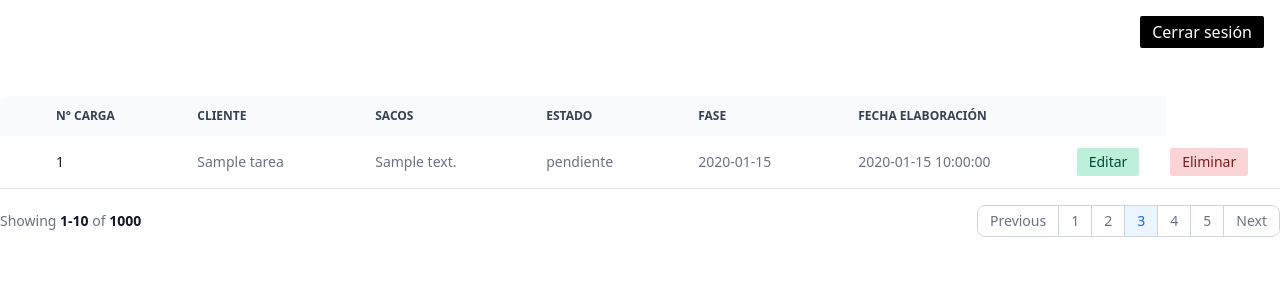
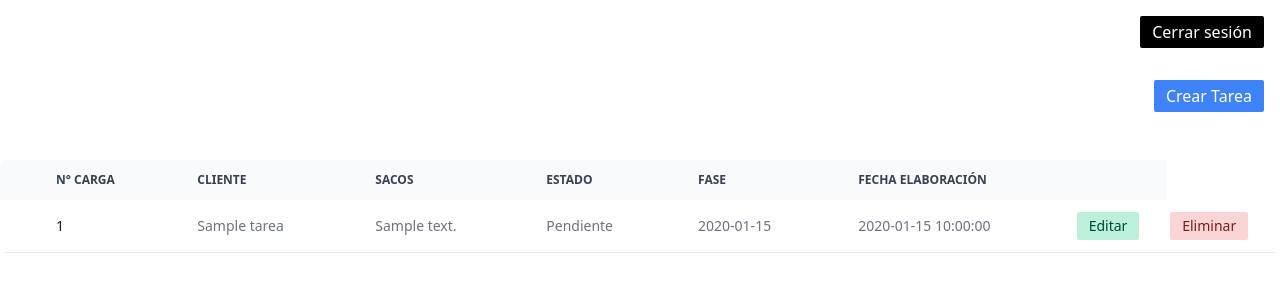
Before and after one commit to LouKamilah/TareasApp_ArquitecturaEnCapas, a PHP site: page /home.php in a window 1280 px wide. Shown: the top 300 px of the page. Run offline with PHP 8.4, Linux system fonts and the light colour scheme; the visitor is signed in with stand-in values (Sample User, id 1); tables that the repository leaves empty hold one stand-in row (values such as "Sample post"); some libraries are stand-ins or nearby versions.

Commit message:
crear tarea 100%

```diff
--- a/code/capa_negocio/tareasController.php
+++ b/code/capa_negocio/tareasController.php
@@ -1,4 +1,7 @@
 <?php
+if (session_status() == PHP_SESSION_NONE) {
+    session_start();
+}
 require_once '../capa_datos/conexion.php';
 require_once '../capa_Datos/Tarea.php';
 require_once '../capa_Datos/User.php';
@@ -32,6 +35,11 @@ class TareasController {
         $tarea = new Tarea($this->db);
         return $tarea->deleteById($id_Tarea);
     }
+
+    public function createTarea($titulo, $descripcion, $date_asig, $estado, $user_id) {
+        $tarea = new Tarea($this->db);
+        return $tarea->create($titulo, $descripcion, $date_asig, $estado, $user_id);
+    }
 }
 
 if ($_SERVER['REQUEST_METHOD'] === 'POST') {
@@ -60,6 +68,21 @@ if ($_SERVER['REQUEST_METHOD'] === 'POST') {
         } else {
             echo "Error al eliminar la tarea.";
         }
+    } elseif (isset($_GET['action']) && $_GET['action'] === 'crear_tarea') {
+        $titulo = $_POST['titulo'];
+        $descripcion = $_POST['descripcion'];
+        $date_asig = $_POST['date_asig'];
+        $estado = $_POST['estado'];
+        $user_id = $_SESSION['user_id']; // Asegúrate de que 'user_id' esté en la sesión
+
+        $tareasController = new TareasController();
+        $result = $tareasController->createTarea($titulo, $descripcion, $date_asig, $estado, $user_id);
+
+        if ($result) {
+            header("Location: ../capa_presentacion/home.php");
+        } else {
+            echo "Error al crear la tarea.";
+        }
     }
 }
 
--- a/code/capa_presentacion/editar.php
+++ b/code/capa_presentacion/editar.php
@@ -40,8 +40,9 @@ if (!$tarea) {
         <select id="estado" name="estado" required>
             <option value="pendiente" <?php echo $tarea['estado'] === 'pendiente' ? 'selected' : ''; ?>>Pendiente
             </option>
-            <option value="completada" <?php echo $tarea['estado'] === 'completada' ? 'selected' : ''; ?>>Completada
+            <option value="en_proceso" <?php echo $tarea['estado'] === 'en_proceso' ? 'selected' : ''; ?>>En Proceso
             </option>
+            <option value="completo" <?php echo $tarea['estado'] === 'completo' ? 'selected' : ''; ?>>Completo</option>
         </select>
         <button type="submit">Guardar Cambios</button>
     </form>
--- a/code/capa_presentacion/home.php
+++ b/code/capa_presentacion/home.php
@@ -21,6 +21,9 @@ if (!isset($_SESSION['user_id'])) {
             <button type="submit" class="font-medium text-white bg-black px-3 py-1 rounded-sm">Cerrar
                 sesión</button>
         </form>
+    </div>
+    <div class="flex justify-end p-4">
+        <a href="crear.php" class="font-medium text-white bg-blue-500 px-3 py-1 rounded-sm">Crear Tarea</a>
     </div>
     <div class="relative overflow-x-auto sm:rounded-lg mt-8">
         <table class="w-full text-sm text-left rtl:text-right text-gray-500">
@@ -53,6 +56,20 @@ if (!isset($_SESSION['user_id'])) {
             <tbody>
                 <?php
                 require_once '../capa_negocio/tareasController.php';
+
+                function formatEstado($estado) {
+                    switch ($estado) {
+                        case 'pendiente':
+                            return 'Pendiente';
+                        case 'en_proceso':
+                            return 'En Proceso';
+                        case 'completo':
+                            return 'Completo';
+                        default:
+                            return $estado;
+                    }
+                }
+
                 $tareasController = new TareasController();
                 $tareas = $tareasController->getTareasByUserId($_SESSION['user_id']); // Asegúrate de que 'user_id' esté en la sesión
 
@@ -62,7 +79,7 @@ if (!isset($_SESSION['user_id'])) {
                     echo "<th scope='row' class='px-6 py-4 font-medium text-gray-900 whitespace-nowrap '>{$tarea['id_Tarea']}</th>";
                     echo "<td class='px-6 py-4'>{$tarea['titulo']}</td>";
                     echo "<td class='px-6 py-4'>{$tarea['descripcion']}</td>";
-                    echo "<td class='px-6 py-4'>{$tarea['estado']}</td>";
+                    echo "<td class='px-6 py-4'>" . formatEstado($tarea['estado']) . "</td>";
                     echo "<td class='px-6 py-4'>{$tarea['date_asig']}</td>";
                     echo "<td class='px-6 py-4'>{$tarea['update_at']}</td>";
                     echo '<td class="px-2 lg:px-1">
@@ -87,42 +104,6 @@ if (!isset($_SESSION['user_id'])) {
             </tbody>
         </table>
 
-        <nav class="flex items-center flex-column flex-wrap md:flex-row justify-between pt-4"
-            aria-label="Table navigation">
-            <span class="text-sm font-normal text-gray-500 mb-4 md:mb-0 block w-full md:inline md:w-auto">Showing
-                <span class="font-semibold text-gray-900 ">1-10</span> of <span
-                    class="font-semibold text-gray-900 ">1000</span></span>
-            <ul class="inline-flex -space-x-px rtl:space-x-reverse text-sm h-8">
-                <li>
-                    <a href="#"
-                        class="flex items-center justify-center px-3 h-8 ms-0 leading-tight text-gray-500 bg-white border border-gray-300 rounded-s-lg hover:bg-gray-100 hover:text-gray-700   ">Previous</a>
-                </li>
-                <li>
-                    <a href="#"
-                        class="flex items-center justify-center px-3 h-8 leading-tight text-gray-500 bg-white border border-gray-300 hover:bg-gray-100 hover:text-gray-700   ">1</a>
-                </li>
-                <li>
-                    <a href="#"
-                        class="flex items-center justify-center px-3 h-8 leading-tight text-gray-500 bg-white border border-gray-300 hover:bg-gray-100 hover:text-gray-700   ">2</a>
-                </li>
-                <li>
-                    <a href="#" aria-current="page"
-                        class="flex items-center justify-center px-3 h-8 text-blue-600 border border-gray-300 bg-blue-50 hover:bg-blue-100 hover:text-blue-700   ">3</a>
-                </li>
-                <li>
-                    <a href="#"
-                        class="flex items-center justify-center px-3 h-8 leading-tight text-gray-500 bg-white border border-gray-300 hover:bg-gray-100 hover:text-gray-700   ">4</a>
-                </li>
-                <li>
-                    <a href="#"
-                        class="flex items-center justify-center px-3 h-8 leading-tight text-gray-500 bg-white border border-gray-300 hover:bg-gray-100 hover:text-gray-700   ">5</a>
-                </li>
-                <li>
-                    <a href="#"
-                        class="flex items-center justify-center px-3 h-8 leading-tight text-gray-500 bg-white border border-gray-300 rounded-e-lg hover:bg-gray-100 hover:text-gray-700   ">Next</a>
-                </li>
-            </ul>
-        </nav>
 
     </div>
 
```
Also changed, not shown: code/capa_presentacion/crear.php (added, +43 -0 lines).
